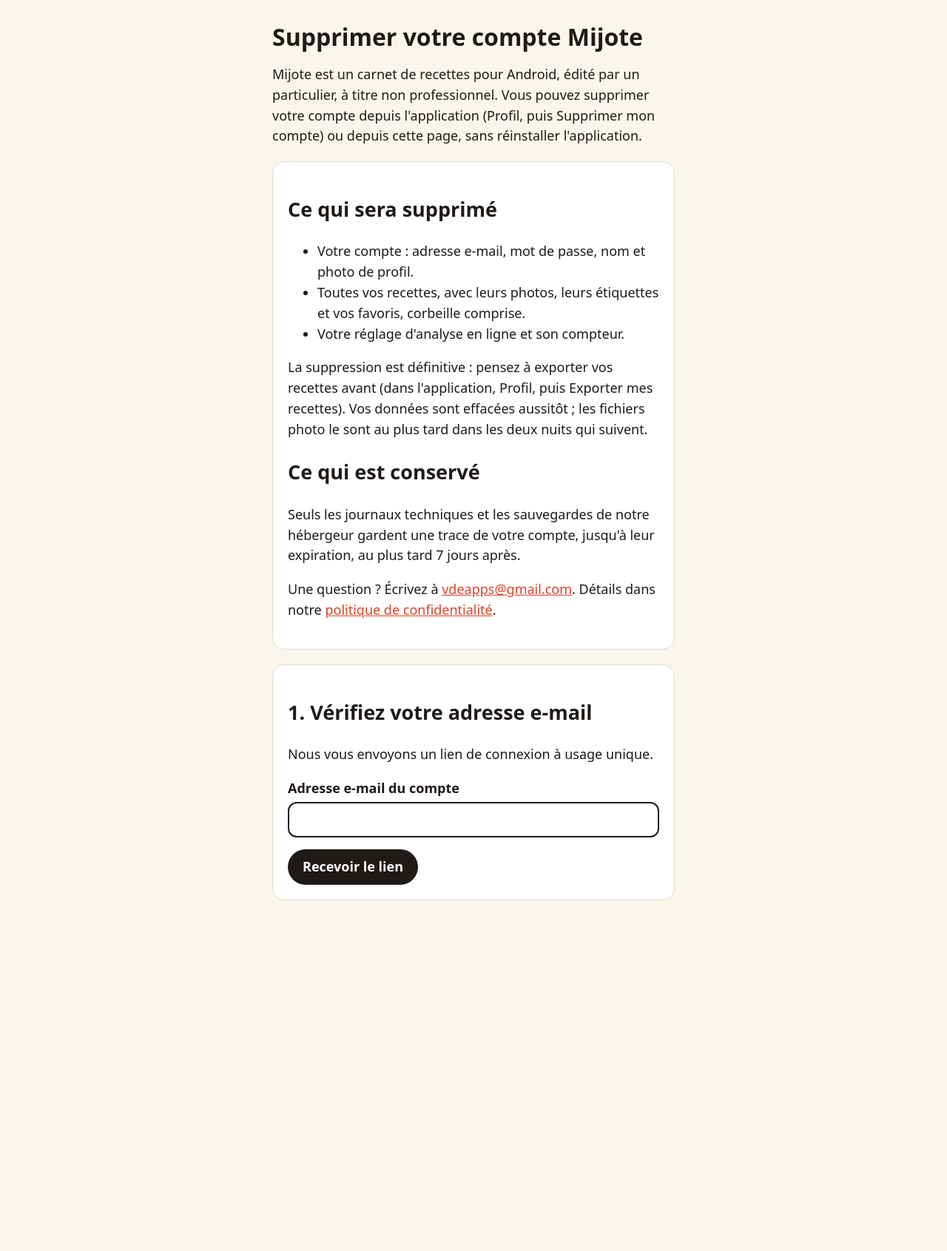
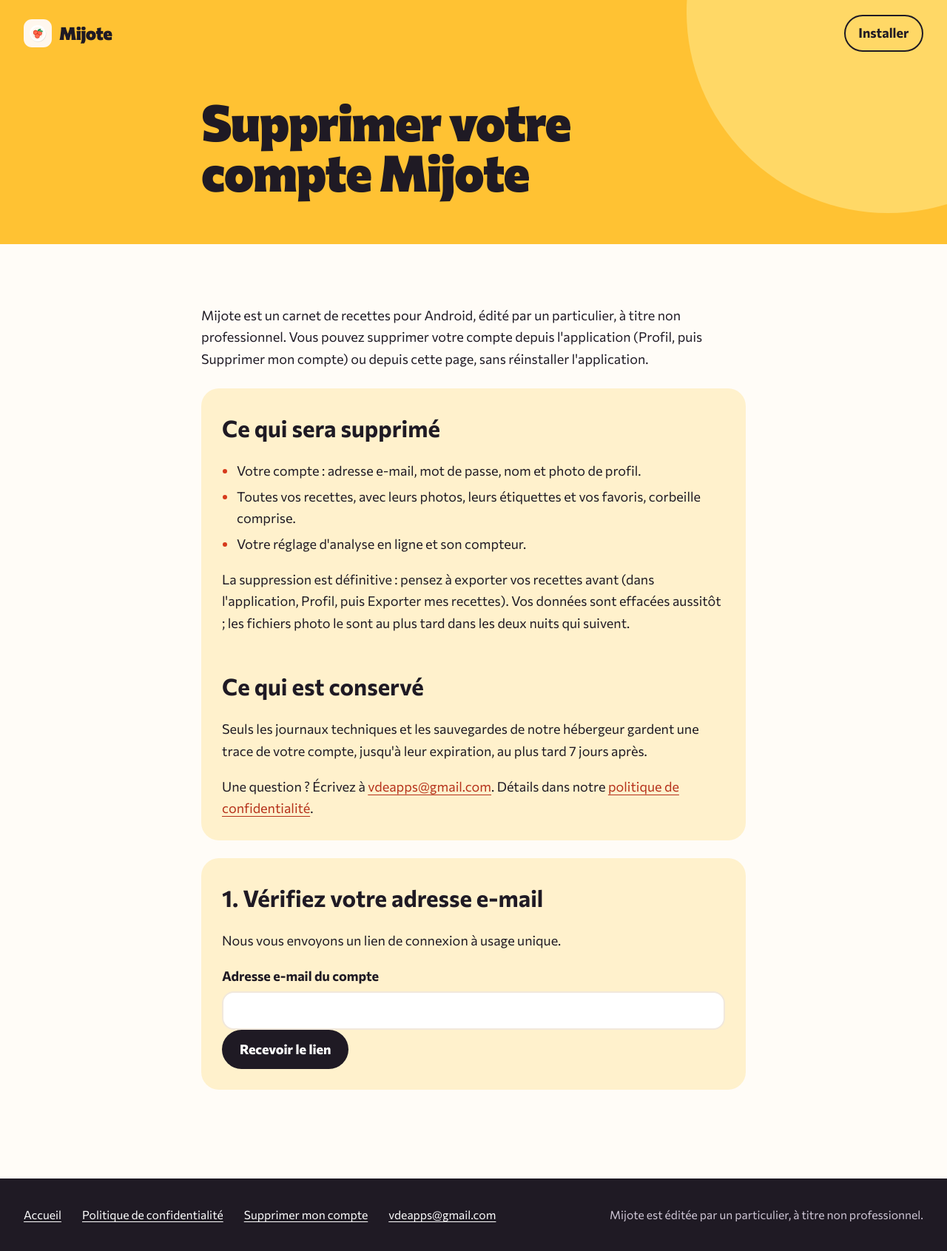
Before and after one commit to vdeapps/vdeapps.github.io, a plain HTML site: page mijote/suppression-compte/index.html in a window 1280 px wide. Shown: the whole page at 74% size. Before the commit the page ends 1301 px from the top, so only its background shows below. Drawn offline with Linux system fonts and the light colour scheme.

Commit message:
chore : publier les pages de Mijote

```diff
--- /dev/null
+++ b/mijote/assets/pages.css
@@ -0,0 +1,99 @@
+/* Thème commun des pages secondaires de Mijote (confidentialité, suppression du compte, lien de partage).
+   Mêmes couleurs, police et bandeau que la page d'accueil (web/index.html). */
+@font-face { font-family: "Commissioner"; src: url("commissioner.woff2") format("woff2"); font-weight: 100 900; font-display: swap; }
+
+:root {
+  --encre: #1F1A24; --encre-2: #5E5566; --encre-safran: #4A4252; --sol: #FFFCF7; --carte: #FFF1CC; --trait: #F1E8DC;
+  --safran: #FFC233; --safran-clair: #FFD866; --tomate-fonce: #D63A1C; --lien: #B5311A;
+  --texte: var(--encre); --texte-2: var(--encre-2);
+  --sortie: cubic-bezier(.16, 1, .3, 1);
+  color-scheme: light;
+}
+@media (prefers-color-scheme: dark) {
+  :root { --sol: #17131B; --carte: #241E2A; --trait: #352D3C; --texte: #F6F0EA; --texte-2: #CFC7D6; --lien: #FF8A70; color-scheme: dark; }
+}
+
+*, *::before, *::after { box-sizing: border-box; }
+html { -webkit-text-size-adjust: 100%; }
+body {
+  margin: 0; background: var(--sol); color: var(--texte);
+  font: 400 1.125rem/1.65 Commissioner, system-ui, sans-serif; -webkit-font-smoothing: antialiased;
+  display: flex; flex-direction: column; min-height: 100vh;
+}
+::selection { background: var(--safran); color: var(--encre); }
+a { color: var(--lien); text-underline-offset: .2em; text-decoration-thickness: .08em; }
+:focus-visible { outline: 3px solid var(--safran); outline-offset: 3px; border-radius: 6px; }
+.titre { font-weight: 850; font-variation-settings: "FLAR" 100; letter-spacing: -.025em; line-height: 1; text-wrap: balance; }
+.large { width: min(100% - 2rem, 46rem); margin-inline: auto; }
+
+/* ---------- Bandeau ---------- */
+.bandeau { background: var(--safran); color: var(--encre); position: relative; overflow: hidden; isolation: isolate; }
+.bandeau::before {
+  content: ""; position: absolute; z-index: -1; width: 34rem; aspect-ratio: 1; border-radius: 50%;
+  background: var(--safran-clair); right: -12rem; top: -16rem;
+}
+.bandeau :focus-visible { outline-color: var(--encre); }
+.barre { display: flex; align-items: center; justify-content: space-between; gap: 1rem; padding-block: 1.25rem; width: min(100% - 2rem, 76rem); margin-inline: auto; }
+.marque { display: inline-flex; align-items: center; gap: .6rem; text-decoration: none; color: var(--encre); font-size: 1.5rem; }
+.marque img { width: 2.4rem; height: 2.4rem; border-radius: .7rem; }
+.installer {
+  font-weight: 700; text-decoration: none; color: var(--encre); padding: .5rem 1.1rem; border-radius: 999px;
+  border: 2px solid var(--encre); transition: background .25s, color .25s; white-space: nowrap;
+}
+.installer:hover { background: var(--encre); color: var(--safran); }
+.bandeau h1 { font-size: clamp(2.3rem, 6.4vw, 4.25rem); margin: 0; padding-block: clamp(1.5rem, 4vw, 2.5rem) .75rem; max-width: 16ch; }
+.bandeau .chapeau { margin: 0; padding-bottom: clamp(2.5rem, 6vw, 4rem); color: var(--encre-safran); font-weight: 550; max-width: 40ch; }
+
+/* ---------- Contenu ---------- */
+main.large { flex: 1; padding-block: clamp(2.5rem, 6vw, 4rem) clamp(4rem, 8vw, 6rem); }
+main h2 { font-size: clamp(1.45rem, 2.8vw, 1.95rem); margin: 2.75rem 0 .75rem; }
+main h2:first-child { margin-top: 0; }
+main p, main li { max-width: 68ch; }
+main ul { padding-left: 1.25rem; }
+main li { margin-block: .3rem; }
+main li::marker { color: var(--tomate-fonce); }
+.doux { color: var(--texte-2); font-size: 1rem; }
+.carte { background: var(--carte); border-radius: 1.5rem; padding: clamp(1.25rem, 3vw, 1.75rem); margin: 1.5rem 0; }
+.carte > :first-child { margin-top: 0; }
+.carte > :last-child { margin-bottom: 0; }
+
+.tableau { overflow-x: auto; margin: 1rem 0; }
+table { width: 100%; border-collapse: collapse; font-size: 1rem; }
+th, td { text-align: left; vertical-align: top; padding: .65rem .75rem; border-bottom: 1px solid var(--trait); }
+thead th { font-weight: 800; border-bottom: 2px solid var(--texte); }
+
+/* ---------- Boutons et formulaires ---------- */
+.bouton, button {
+  display: inline-flex; align-items: center; justify-content: center; min-height: 3rem; padding: .75rem 1.5rem;
+  border: 0; border-radius: 999px; font: inherit; font-weight: 750; text-decoration: none; cursor: pointer;
+  background: var(--encre); color: #fff; transition: transform .3s var(--sortie);
+}
+@media (prefers-color-scheme: dark) { .bouton, button { background: var(--safran); color: var(--encre); } }
+.bouton:hover, button:hover:not(:disabled) { transform: translateY(-2px); }
+.bouton:active, button:active:not(:disabled) { transform: scale(.97); }
+.bouton.contour { background: none; color: var(--texte); box-shadow: inset 0 0 0 2px currentColor; }
+button.danger { background: var(--tomate-fonce); color: #fff; }
+button:disabled { opacity: .5; cursor: not-allowed; }
+label { display: block; font-weight: 700; margin: 1rem 0 .35rem; }
+input {
+  width: 100%; min-height: 3rem; padding: .55rem 1rem; font: inherit; color: var(--encre);
+  border: 2px solid var(--trait); border-radius: 1rem; background: #fff; transition: border-color .2s;
+}
+input:focus { border-color: var(--encre); outline: none; }
+input:focus-visible { outline: 3px solid var(--safran); outline-offset: 2px; }
+[hidden] { display: none !important; }
+
+/* ---------- Pied ---------- */
+.pied { background: var(--encre); color: #CFC7D6; padding-block: 2.25rem; font-size: .98rem; }
+.pied .large { display: flex; flex-wrap: wrap; justify-content: space-between; gap: 1rem 2.5rem; width: min(100% - 2rem, 76rem); }
+.pied nav { display: flex; flex-wrap: wrap; gap: .5rem 1.75rem; }
+.pied a { color: #fff; }
+.pied p { margin: 0; max-width: 52ch; }
+
+@media (max-width: 520px) { .installer { display: none; } }
+@media (prefers-reduced-motion: no-preference) {
+  .bandeau h1, .bandeau .chapeau { animation: monte .8s var(--sortie) both; }
+  .bandeau .chapeau { animation-delay: .08s; }
+  @keyframes monte { from { opacity: 0; translate: 0 1rem; } }
+}
+.bandeau h1:last-child { padding-bottom: clamp(2.5rem, 6vw, 4rem); }
--- a/mijote/suppression-compte/index.html
+++ b/mijote/suppression-compte/index.html
@@ -3,35 +3,27 @@
 <head>
 <meta charset="utf-8">
 <meta name="referrer" content="no-referrer">
-<meta http-equiv="Content-Security-Policy" content="default-src 'none'; script-src 'self'; style-src 'unsafe-inline'; connect-src https: http://127.0.0.1:55321 http://localhost:55321; base-uri 'none'; form-action 'none'">
+<meta http-equiv="Content-Security-Policy" content="default-src 'none'; script-src 'self'; style-src 'self' 'unsafe-inline'; font-src 'self'; img-src 'self'; connect-src https: http://127.0.0.1:55321 http://localhost:55321; base-uri 'none'; form-action 'none'">
 <meta name="supabase-url" content="https://newakwkubtfsndhbyvcq.supabase.co">
 <meta name="supabase-anon" content="sb_publishable_BGqnc9Ql3_QskhVqj0uD9g_3MeHURpQ">
 <meta name="viewport" content="width=device-width, initial-scale=1">
 <title>Supprimer mon compte Mijote</title>
-<style>
-  :root { --encre:#1f1a17; --papier:#fbf6ec; --tomate:#d9432b; --safran:#f2a516; --trait:#e4dccb; }
-  * { box-sizing: border-box; }
-  body { margin:0; background:var(--papier); color:var(--encre); font:18px/1.55 Figtree, system-ui, sans-serif; }
-  main { max-width:36rem; margin:0 auto; padding:2rem 1rem 4rem; }
-  h1 { font:700 2rem/1.15 "Bricolage Grotesque", Figtree, system-ui, sans-serif; margin:0 0 1rem; }
-  section { background:#fff; border:1px solid var(--trait); border-radius:16px; padding:1.25rem; margin:1.25rem 0; }
-  label { display:block; font-weight:600; margin:.75rem 0 .25rem; }
-  input { width:100%; min-height:48px; padding:.5rem .75rem; font:inherit; border:2px solid var(--encre); border-radius:12px; background:#fff; }
-  button { min-height:48px; margin-top:1rem; padding:.5rem 1.25rem; font:inherit; font-weight:700; border:0; border-radius:999px; background:var(--encre); color:#fff; cursor:pointer; }
-  button.danger { background:var(--tomate); }
-  button:disabled { opacity:.5; cursor:not-allowed; }
-  :focus-visible { outline:3px solid var(--safran); outline-offset:2px; }
-  [role=status] { margin-top:1rem; font-weight:600; }
-  [hidden] { display:none; }
-  a { color:var(--tomate); }
-</style>
+<link rel="stylesheet" href="../assets/pages.css">
 </head>
 <body>
-<main>
-  <h1>Supprimer votre compte Mijote</h1>
+<header class="bandeau">
+  <div class="barre">
+    <a class="marque titre" href="../"><img src="../assets/logo.svg" width="38" height="38" alt="">Mijote</a>
+    <a class="installer" href="https://play.google.com/store/apps/details?id=fr.vdeapps.mijote.app">Installer</a>
+  </div>
+  <div class="large">
+    <h1 class="titre">Supprimer votre compte Mijote</h1>
+  </div>
+</header>
+<main class="large">
   <p>Mijote est un carnet de recettes pour Android, édité par un particulier, à titre non professionnel. Vous pouvez supprimer votre compte depuis l'application (Profil, puis Supprimer mon compte) ou depuis cette page, sans réinstaller l'application.</p>
 
-  <section aria-labelledby="effets">
+  <section class="carte" aria-labelledby="effets">
     <h2 id="effets">Ce qui sera supprimé</h2>
     <ul>
       <li>Votre compte : adresse e-mail, mot de passe, nom et photo de profil.</li>
@@ -44,7 +36,7 @@
     <p>Une question ? Écrivez à <a href="mailto:vdeapps@gmail.com">vdeapps@gmail.com</a>. Détails dans notre <a href="../confidentialite/">politique de confidentialité</a>.</p>
   </section>
 
-  <section id="etape-connexion" aria-labelledby="t1">
+  <section class="carte" id="etape-connexion" aria-labelledby="t1">
     <h2 id="t1">1. Vérifiez votre adresse e-mail</h2>
     <p>Nous vous envoyons un lien de connexion à usage unique.</p>
     <form id="form-lien">
@@ -54,7 +46,7 @@
     </form>
   </section>
 
-  <section id="etape-suppression" aria-labelledby="t2" hidden>
+  <section class="carte" id="etape-suppression" aria-labelledby="t2" hidden>
     <h2 id="t2">2. Confirmez la suppression</h2>
     <form id="form-suppression">
       <label for="confirmation">Saisissez SUPPRIMER pour confirmer</label>
@@ -65,6 +57,17 @@
 
   <p id="message" role="status" aria-live="polite"></p>
 </main>
+<footer class="pied">
+  <div class="large">
+    <nav aria-label="Mijote">
+      <a href="../">Accueil</a>
+      <a href="../confidentialite/">Politique de confidentialité</a>
+      <a href="../suppression-compte/">Supprimer mon compte</a>
+      <a href="mailto:vdeapps@gmail.com">vdeapps@gmail.com</a>
+    </nav>
+    <p>Mijote est éditée par un particulier, à titre non professionnel.</p>
+  </div>
+</footer>
 
 <script type="module" src="suppression-compte.js"></script>
 </body>
```
Also changed, not shown: 404.html (+28 -28 lines), mijote/confidentialite/index.html (+25 -26 lines), mijote/r/index.html (+28 -28 lines), mijote/assets/logo.svg (added).
